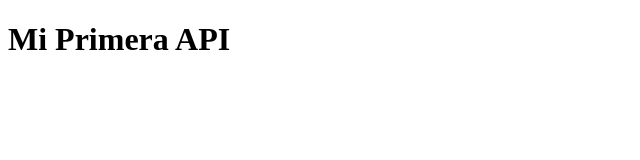
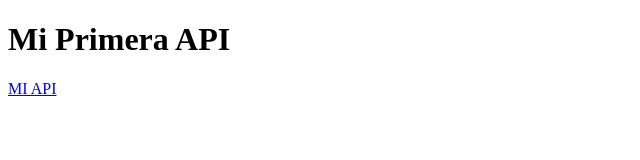
Before and after one commit to DouglasDiazR/ApiDemo, a plain HTML site: page index.html in a window 1280 px wide. Shown: the full height of the page, 0-640 px from the left. Drawn offline with Linux system fonts and the light colour scheme.

Commit message:
Mi Primera API

```diff
--- a/index.html
+++ b/index.html
@@ -7,6 +7,6 @@
   </head>
   <body>
     <h1>Mi Primera API</h1>
-    <a href="https://douglasdiazr.github.io/ApiDemo/data/people.json"></a>
+    <a href="https://douglasdiazr.github.io/ApiDemo/data/people.json">MI API</a>
   </body>
 </html>
```
